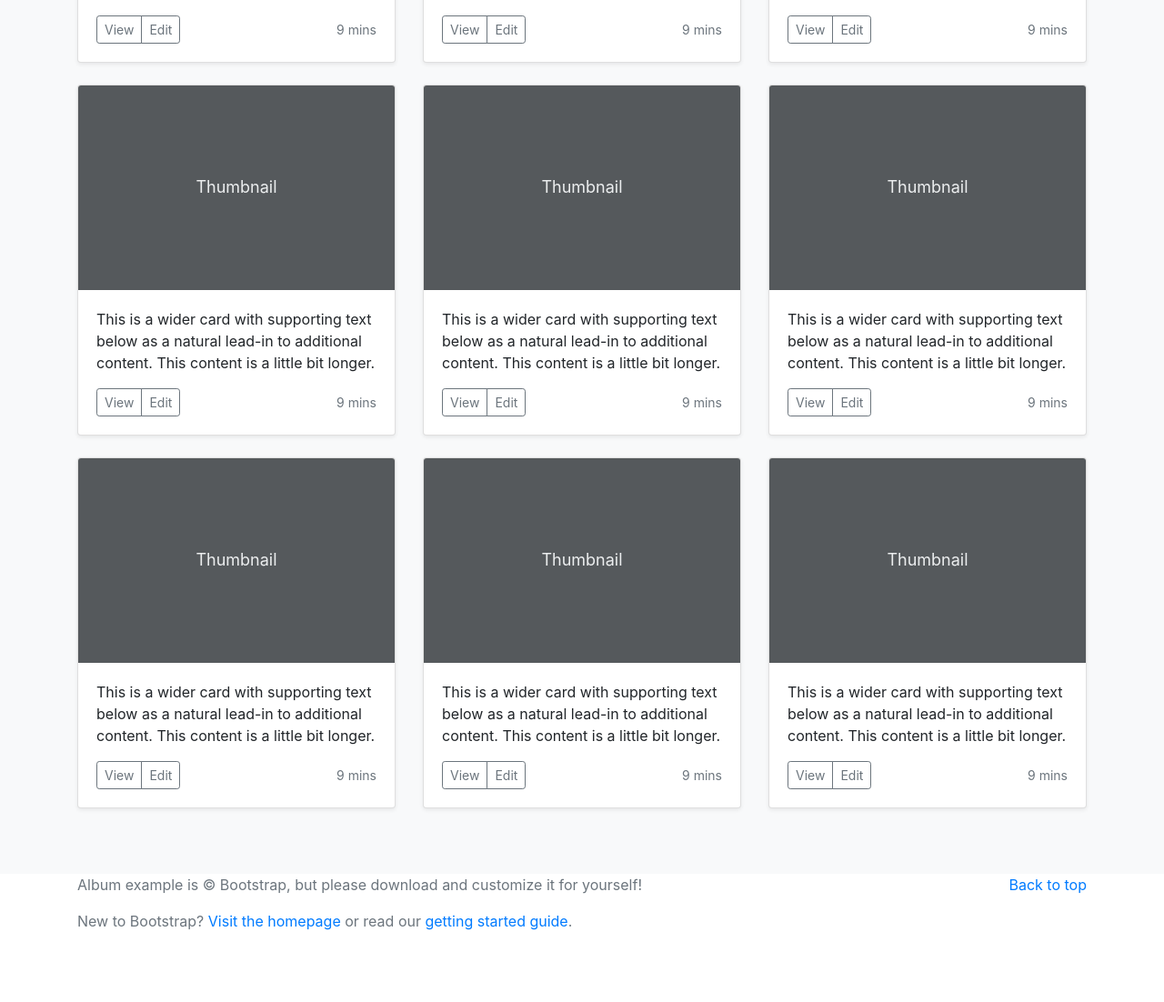
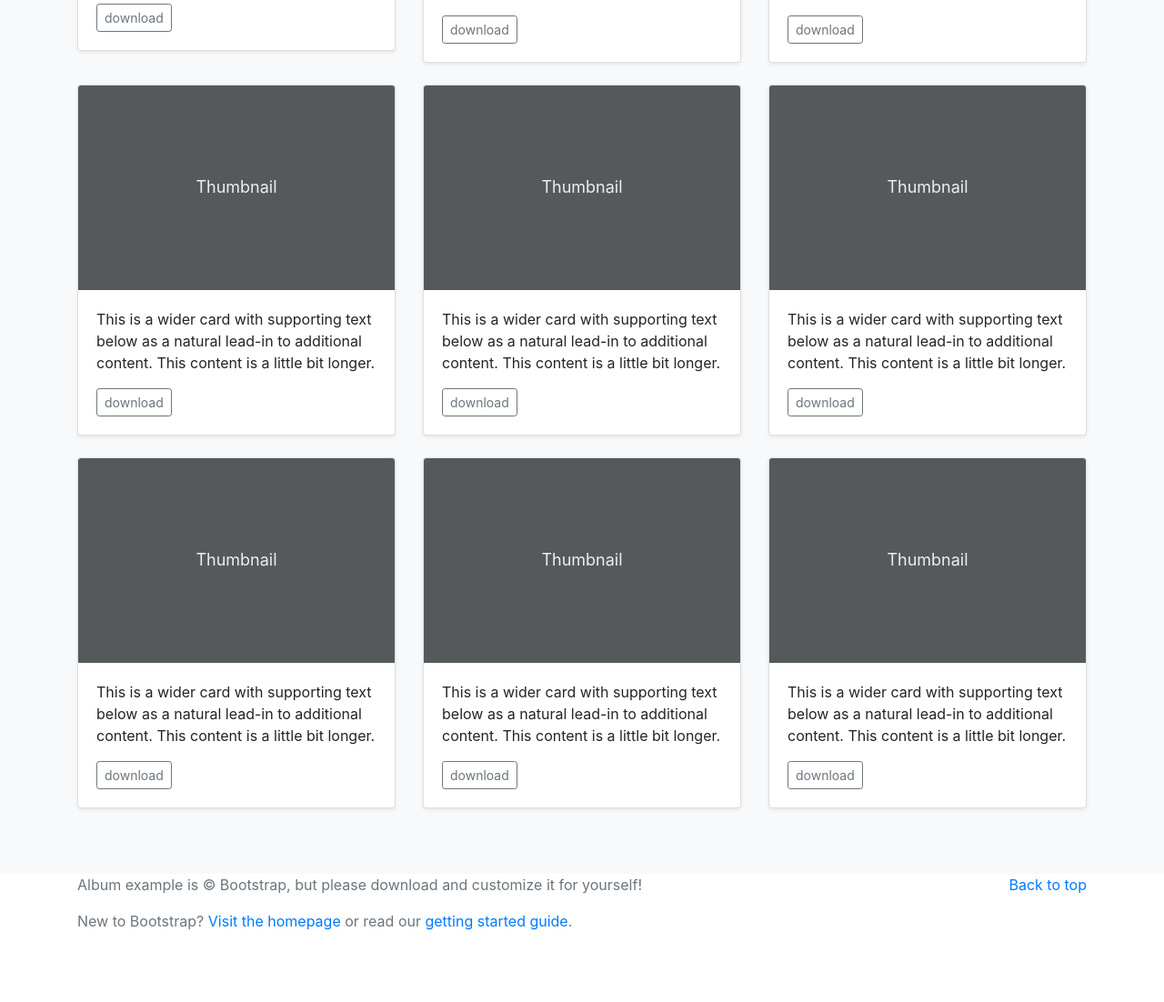
Before and after one commit to gallarywithpic/Gallary, a Python web app: template download/templates/download/index.html in a window 1280 px wide. Shown: the part 783-1885 px from the top of the page at 91% size. Before the commit the page ends 1806 px from the top, so only its background shows below. Run offline with Jinja, Linux system fonts and the light colour scheme; the template is opened without the code that fills it, so the values that code supplies are empty; some libraries are stand-ins or nearby versions.

Commit message:
conn pictures

```diff
--- a/download/templates/download/index.html
+++ b/download/templates/download/index.html
@@ -9,7 +9,6 @@
     <title>Album example · Bootstrap</title>
 
     <link rel="canonical" href="https://getbootstrap.com/docs/4.5/examples/album/">
-    <link rel="stylesheet" href="../album.css">
     <!-- Bootstrap core CSS -->
 <link href="../assets/dist/css/bootstrap.min.css" rel="stylesheet">
 
@@ -42,11 +41,7 @@
           <p class="text-muted">Скачай фото и арты совершенно бесплатно без смс и регистрации</p>
         </div>
         <div class="col-sm-4 offset-md-1 py-4">
-          <h4 class="text-white">Contact</h4>
-          <ul class="list-unstyled">
-            <li><a href="#" class="text-white">Follow on Twitter</a></li>
-            <li><a href="#" class="text-white">Like on Facebook</a></li>
-            <li><a href="#" class="text-white">Email me</a></li>
+
           </ul>
         </div>
       </div>
@@ -72,8 +67,8 @@
       <h1>Album example</h1>
       <p class="lead text-muted">Something short and leading about the collection below—its contents, the creator, etc. Make it short and sweet, but not too short so folks don’t simply skip over it entirely.</p>
       <p>
-        <a href="#" class="btn btn-primary my-2">Main call to action</a>
-        <a href="#" class="btn btn-secondary my-2">Secondary action</a>
+        <a href="#" class="btn btn-primary my-2">Поиск по тегам</a>
+        <a href="#" class="btn btn-secondary my-2">Поиск</a>
       </p>
     </div>
   </section>
@@ -84,15 +79,12 @@
       <div class="row">
         <div class="col-md-4">
           <div class="card mb-4 shadow-sm">
-            <svg class="bd-placeholder-img card-img-top" width="100%" height="225" xmlns="http://www.w3.org/2000/svg" preserveAspectRatio="xMidYMid slice" focusable="false" role="img" aria-label="Placeholder: Thumbnail"><title>Placeholder</title><rect width="100%" height="100%" fill="#55595c"/><text x="50%" y="50%" fill="#eceeef" dy=".3em">Thumbnail</text></svg>
+            <Img src="https://www.google.com/url?sa=i&url=http%3A%2F%2Fwww.gamer.ru%2Fmech-i-magiya-geroi-vi%2Fnovye-arty-iz-igry&psig=AOvVaw1I8M7CvBEj9w_Bw0qH3WKp&ust=1605192908177000&source=images&cd=vfe&ved=0CAIQjRxqFwoTCKjeuo7g-uwCFQAAAAAdAAAAABAO" Width="500" Height="300">
             <div class="card-body">
-              <p class="card-text">This is a wider card with supporting text below as a natural lead-in to additional content. This content is a little bit longer.</p>
               <div class="d-flex justify-content-between align-items-center">
                 <div class="btn-group">
-                  <button type="button" class="btn btn-sm btn-outline-secondary">View</button>
-                  <button type="button" class="btn btn-sm btn-outline-secondary">Edit</button>
+                  <button type="button" class="btn btn-sm btn-outline-secondary">download</button>
                 </div>
-                <small class="text-muted">9 mins</small>
               </div>
             </div>
           </div>
@@ -104,10 +96,9 @@
               <p class="card-text">This is a wider card with supporting text below as a natural lead-in to additional content. This content is a little bit longer.</p>
               <div class="d-flex justify-content-between align-items-center">
                 <div class="btn-group">
-                  <button type="button" class="btn btn-sm btn-outline-secondary">View</button>
-                  <button type="button" class="btn btn-sm btn-outline-secondary">Edit</button>
+                  <button type="button" class="btn btn-sm btn-outline-secondary">download</button>
                 </div>
-                <small class="text-muted">9 mins</small>
+
               </div>
             </div>
           </div>
@@ -119,10 +110,8 @@
               <p class="card-text">This is a wider card with supporting text below as a natural lead-in to additional content. This content is a little bit longer.</p>
               <div class="d-flex justify-content-between align-items-center">
                 <div class="btn-group">
-                  <button type="button" class="btn btn-sm btn-outline-secondary">View</button>
-                  <button type="button" class="btn btn-sm btn-outline-secondary">Edit</button>
+                  <button type="button" class="btn btn-sm btn-outline-secondary">download</button>
                 </div>
-                <small class="text-muted">9 mins</small>
               </div>
             </div>
           </div>
@@ -135,10 +124,8 @@
               <p class="card-text">This is a wider card with supporting text below as a natural lead-in to additional content. This content is a little bit longer.</p>
               <div class="d-flex justify-content-between align-items-center">
                 <div class="btn-group">
-                  <button type="button" class="btn btn-sm btn-outline-secondary">View</button>
-                  <button type="button" class="btn btn-sm btn-outline-secondary">Edit</button>
+                  <button type="button" class="btn btn-sm btn-outline-secondary">download</button>
                 </div>
-                <small class="text-muted">9 mins</small>
               </div>
             </div>
           </div>
@@ -150,10 +137,8 @@
               <p class="card-text">This is a wider card with supporting text below as a natural lead-in to additional content. This content is a little bit longer.</p>
               <div class="d-flex justify-content-between align-items-center">
                 <div class="btn-group">
-                  <button type="button" class="btn btn-sm btn-outline-secondary">View</button>
-                  <button type="button" class="btn btn-sm btn-outline-secondary">Edit</button>
+                  <button type="button" class="btn btn-sm btn-outline-secondary">download</button>
                 </div>
-                <small class="text-muted">9 mins</small>
               </div>
             </div>
           </div>
@@ -165,10 +150,8 @@
               <p class="card-text">This is a wider card with supporting text below as a natural lead-in to additional content. This content is a little bit longer.</p>
               <div class="d-flex justify-content-between align-items-center">
                 <div class="btn-group">
-                  <button type="button" class="btn btn-sm btn-outline-secondary">View</button>
-                  <button type="button" class="btn btn-sm btn-outline-secondary">Edit</button>
+                  <button type="button" class="btn btn-sm btn-outline-secondary">download</button>
                 </div>
-                <small class="text-muted">9 mins</small>
               </div>
             </div>
           </div>
@@ -181,10 +164,8 @@
               <p class="card-text">This is a wider card with supporting text below as a natural lead-in to additional content. This content is a little bit longer.</p>
               <div class="d-flex justify-content-between align-items-center">
                 <div class="btn-group">
-                  <button type="button" class="btn btn-sm btn-outline-secondary">View</button>
-                  <button type="button" class="btn btn-sm btn-outline-secondary">Edit</button>
+                  <button type="button" class="btn btn-sm btn-outline-secondary">download</button>
                 </div>
-                <small class="text-muted">9 mins</small>
               </div>
             </div>
           </div>
@@ -196,10 +177,8 @@
               <p class="card-text">This is a wider card with supporting text below as a natural lead-in to additional content. This content is a little bit longer.</p>
               <div class="d-flex justify-content-between align-items-center">
                 <div class="btn-group">
-                  <button type="button" class="btn btn-sm btn-outline-secondary">View</button>
-                  <button type="button" class="btn btn-sm btn-outline-secondary">Edit</button>
+                  <button type="button" class="btn btn-sm btn-outline-secondary">download</button>
                 </div>
-                <small class="text-muted">9 mins</small>
               </div>
             </div>
           </div>
@@ -211,10 +190,8 @@
               <p class="card-text">This is a wider card with supporting text below as a natural lead-in to additional content. This content is a little bit longer.</p>
               <div class="d-flex justify-content-between align-items-center">
                 <div class="btn-group">
-                  <button type="button" class="btn btn-sm btn-outline-secondary">View</button>
-                  <button type="button" class="btn btn-sm btn-outline-secondary">Edit</button>
+                  <button type="button" class="btn btn-sm btn-outline-secondary">download</button>
                 </div>
-                <small class="text-muted">9 mins</small>
               </div>
             </div>
           </div>
@@ -236,4 +213,18 @@
 </footer>
 <script src="https://code.jquery.com/jquery-3.5.1.slim.min.js" integrity="sha384-DfXdz2htPH0lsSSs5nCTpuj/zy4C+OGpamoFVy38MVBnE+IbbVYUew+OrCXaRkfj" crossorigin="anonymous"></script>
       <script>window.jQuery || document.write('<script src="../assets/js/vendor/jquery.slim.min.js"><\/script>')</script><script src="../assets/dist/js/bootstrap.bundle.min.js"></script>
+
+
+      <h4 class="text-white">Отправить отзыв</h4>
+                    <ul class="list-unstyled">
+                        <li><a href="#" class="text-white">Email</a></li>
+                <form name="form" action="mail.php" method="post" id="form_message">
+                        <h2>Написать отзыв</h2>
+                        <p> <div class="titles">Ваше имя*</div> <input class="input" name="name" type="text"/> </p>
+
+                        <p> <div class="titles">Электронная почта*</div> <input class="input" name="email" type="text"/> </p>
+
+                        <p> <div class="titles">Текст сообщения:</div><textarea name="message" cols="22" rows="5" /></textarea></p>
+                        <p><input id="submit" value="Отправить" type="submit" /></p>
+                    </form>
 </html>
```
